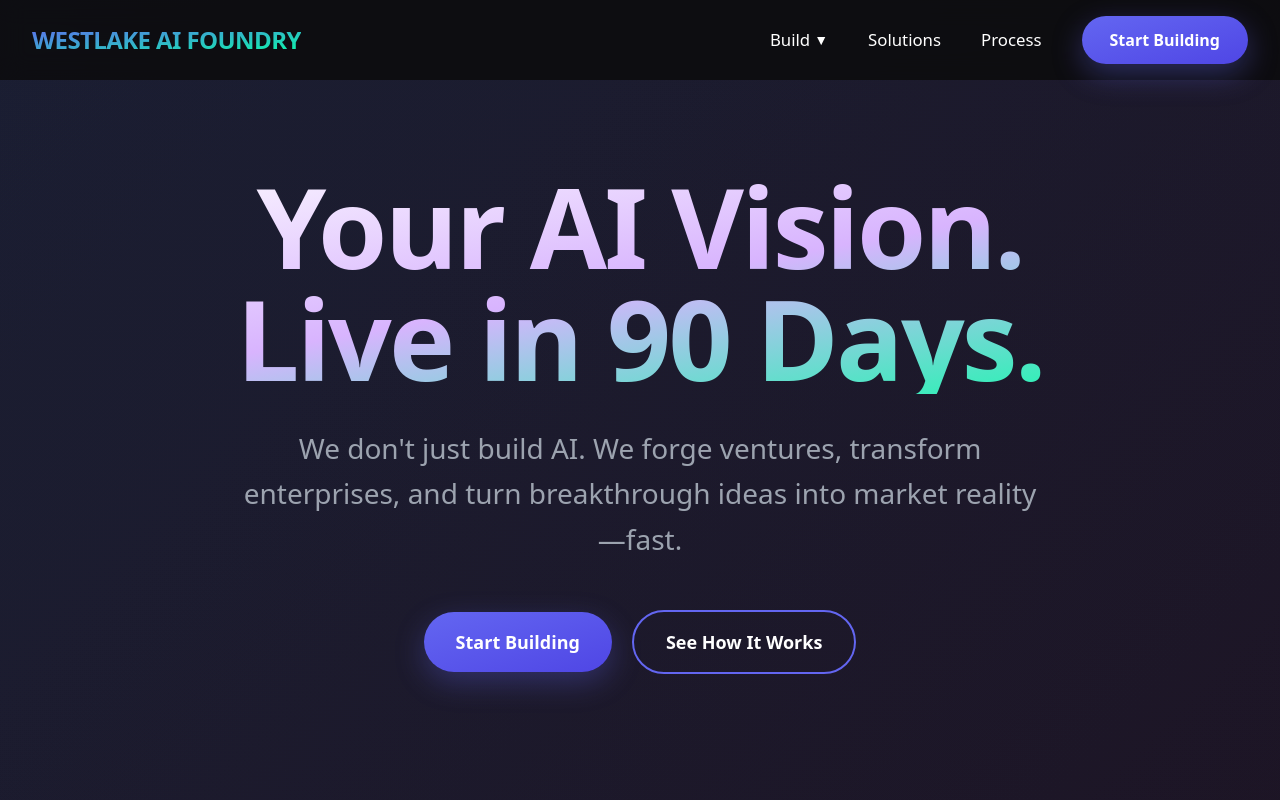
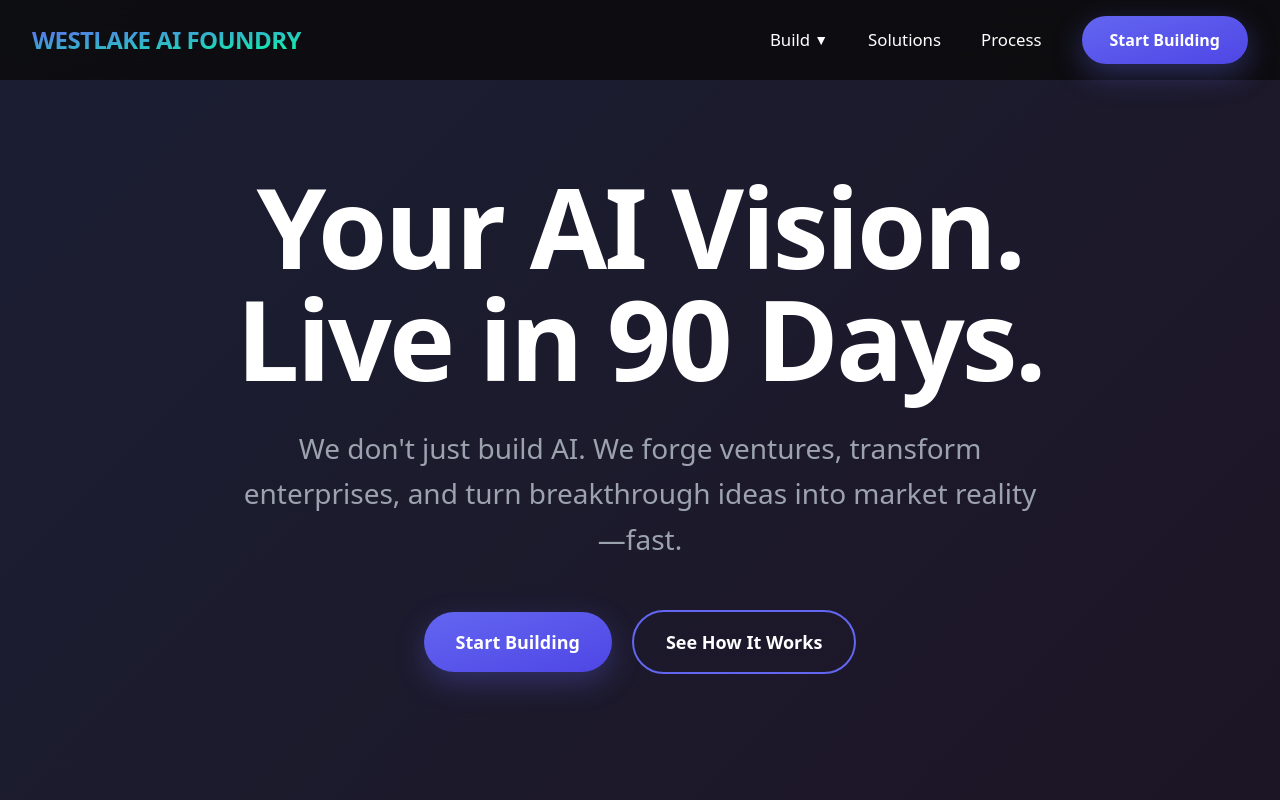
Before and after one commit to WestlakeIT/ai-foundry-website, a Next.js app: page / in a window 1280 px wide. Shown: the top 800 px of the page. Built offline with nearby package versions, Linux system fonts and the light colour scheme.

Commit message:
fix: make Hero heading visible with solid text color

```diff
--- a/components/sections/Hero.tsx
+++ b/components/sections/Hero.tsx
@@ -8,7 +8,7 @@ export default function Hero() {
     <section id="home" className="min-h-[100svh] flex items-center justify-center pt-32 pb-20 px-6">
       <div className="mx-auto w-full max-w-[1400px] text-center">
         <motion.h1
-          className="text-[clamp(3.5rem,9vw,7rem)] font-black leading-[1] tracking-tight bg-gradient-to-br from-white via-purple-300 to-accent bg-clip-text text-transparent animate-float"
+          className="text-[clamp(3.5rem,9vw,7rem)] font-black leading-[1] tracking-tight text-white animate-float"
           initial={{ opacity: 0, y: 20 }}
           whileInView={{ opacity: 1, y: 0 }}
           viewport={{ once: true }}
```
